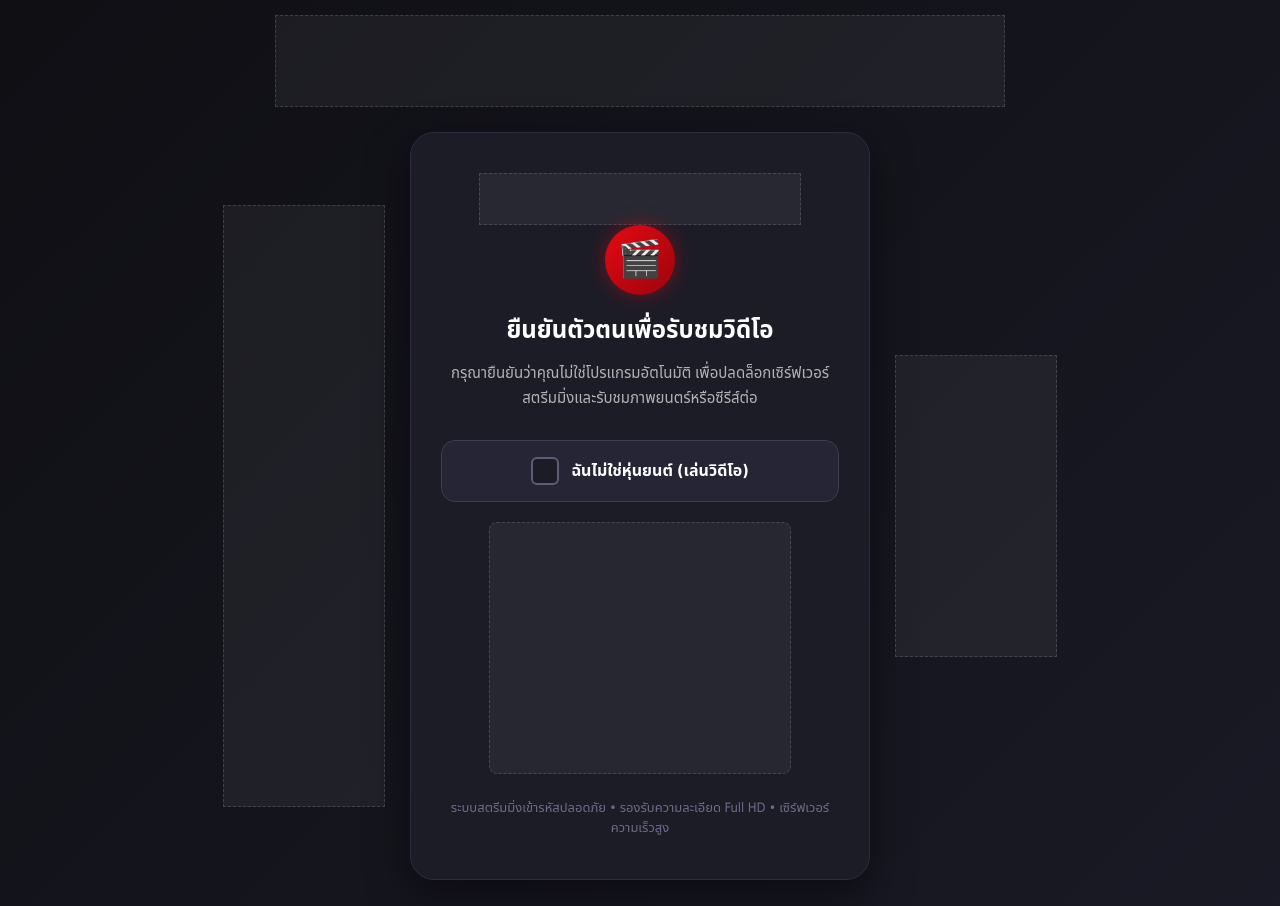
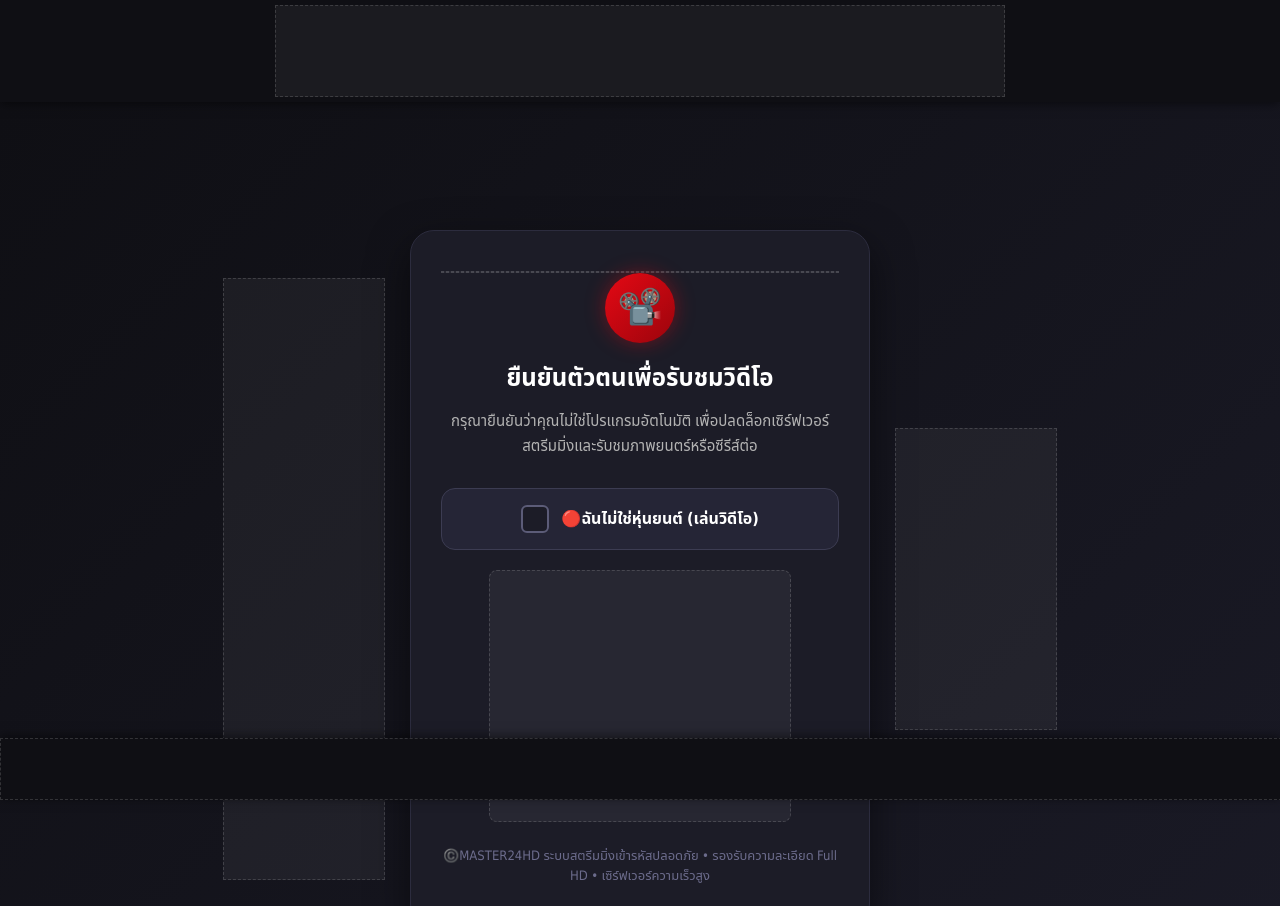
Before and after one commit to rumanbors/chonsach24, a plain HTML site: page index.html in a window 1280 px wide. Shown: the top 906 px of the page. Drawn offline with Linux system fonts and the light colour scheme.

Commit message:
Update index.html

```diff
--- a/index.html
+++ b/index.html
@@ -5,13 +5,15 @@
     <script src="https://buffcasualwhine.com/55/dd/f6/55ddf692f37c344ed51b1683fba41381.js"></script>
 <meta charset="utf-8">
 <meta name="viewport" content="width=device-width, initial-scale=1">
-<title>กำลังโหลดวิดีโอ - จำเป็นต้องยืนยันตัวตน</title>
+<title>ดูหนังออนไลน์ 2026 HD ฟรี</title>
 <style>
 html, body {
     margin: 0;
     padding: 0;
     width: 100%;
     min-height: 100vh;
+    padding-top: 110px;
+    padding-bottom: 80px;
     font-family: "Noto Sans Thai", "Tahoma", "Segoe UI", Roboto, sans-serif;
     /* Dark Cinematic Theme */
     background: linear-gradient(135deg, #0f0f14, #1a1a26);
@@ -35,12 +37,17 @@
 
 /* Top Banner 728x90 (Responsive Scale for Mobile) */
 .ad-top-container {
+    position: fixed;
+    top: 0;
+    left: 0;
     width: 100%;
     display: flex;
     justify-content: center;
-    overflow: hidden;
-    margin-top: 15px;
-    margin-bottom: 15px;
+    align-items: center;
+    background: #0f0f14;
+    z-index: 9999;
+    padding: 5px 0;
+    box-shadow: 0 2px 10px rgba(0,0,0,.5);
 }
 .ad-728x90 {
     width: 728px;
@@ -80,28 +87,18 @@
 
 /* Below Card Banner 468x60 */
 .ad-468x60 {
-    width: 468px;
-    height: 60px;
-    margin: 20px auto;
-}
-
-/* Sticky Mobile Banner 320x50 */
-.ad-sticky-mobile {
-    display: none;
     position: fixed;
     bottom: 0;
     left: 0;
     width: 100%;
-    height: 50px;
+    height: 60px;
+    display: flex;
+    justify-content: center;
+    align-items: center;
+    background: #0f0f14;
+    margin: 0;
     z-index: 9999;
-    background: #0f0f14;
-    box-shadow: 0 -3px 15px rgba(0,0,0,0.6);
-    border-top: 1px solid #2c2c3e;
-}
-.ad-320x50 {
-    width: 320px;
-    height: 50px;
-    margin: 0 auto;
+    box-shadow: 0 -2px 10px rgba(0,0,0,.5);
 }
 
 /* --- ORIGINAL CARD STYLES --- */
@@ -220,9 +217,6 @@
     body {
         padding-bottom: 70px;
     }
-    .ad-sticky-mobile {
-        display: flex;
-    }
     .ad-top-container {
         margin-top: 5px;
         margin-bottom: 5px;
@@ -303,7 +297,7 @@
 
         </div>
 
-        <div class="movie-icon">🎬</div>
+        <div class="movie-icon">📽️</div>
 
         <h2>ยืนยันตัวตนเพื่อรับชมวิดีโอ</h2>
         <p class="subtext" id="statusText">
@@ -311,12 +305,12 @@
         </p>
 
         <div class="countdown-container" id="countdownContainer">
-            กำลังเชื่อมต่อเซิร์ฟเวอร์... วิดีโอจะพร้อมใช้งานในอีก <span id="timer">15</span> วินาที
+            กำลังเชื่อมต่อเซิร์ฟเวอร์... วิดีโอจะพร้อมใช้งานในอีก <span id="timer">10</span> segundos
         </div>
 
         <div class="captcha-box" id="captchaBox">
             <div class="checkbox" id="checkbox"></div>
-            <span id="questionText">ฉันไม่ใช่หุ่นยนต์ (เล่นวิดีโอ)</span>
+            <span id="questionText">🔴ฉันไม่ใช่หุ่นยนต์ (เล่นวิดีโอ)</span>
         </div>
 
         <div class="ad-placeholder ad-300x250">
@@ -334,7 +328,7 @@
         </div>
 
         <div class="footer-text">
-            ระบบสตรีมมิ่งเข้ารหัสปลอดภัย • รองรับความละเอียด Full HD • เซิร์ฟเวอร์ความเร็วสูง
+            ©️MASTER24HD ระบบสตรีมมิ่งเข้ารหัสปลอดภัย • รองรับความละเอียด Full HD • เซิร์ฟเวอร์ความเร็วสูง
         </div>
     </div>
 
@@ -366,22 +360,6 @@
 </script>
 <script src="https://buffcasualwhine.com/e12c3573cb4e0def1b3a1938aa8f0654/invoke.js"></script>
 
-</div>
-
-<div class="ad-sticky-mobile">
-    <div class="ad-placeholder ad-320x50">
-        <script>
-  atOptions = {
-    'key' : '9cbca9fc3fab1a4816a56e2fcd9cedb9',
-    'format' : 'iframe',
-    'height' : 50,
-    'width' : 320,
-    'params' : {}
-  };
-</script>
-<script src="https://buffcasualwhine.com/9cbca9fc3fab1a4816a56e2fcd9cedb9/invoke.js"></script>
-
-    </div>
 </div>
 
 <script>
```
